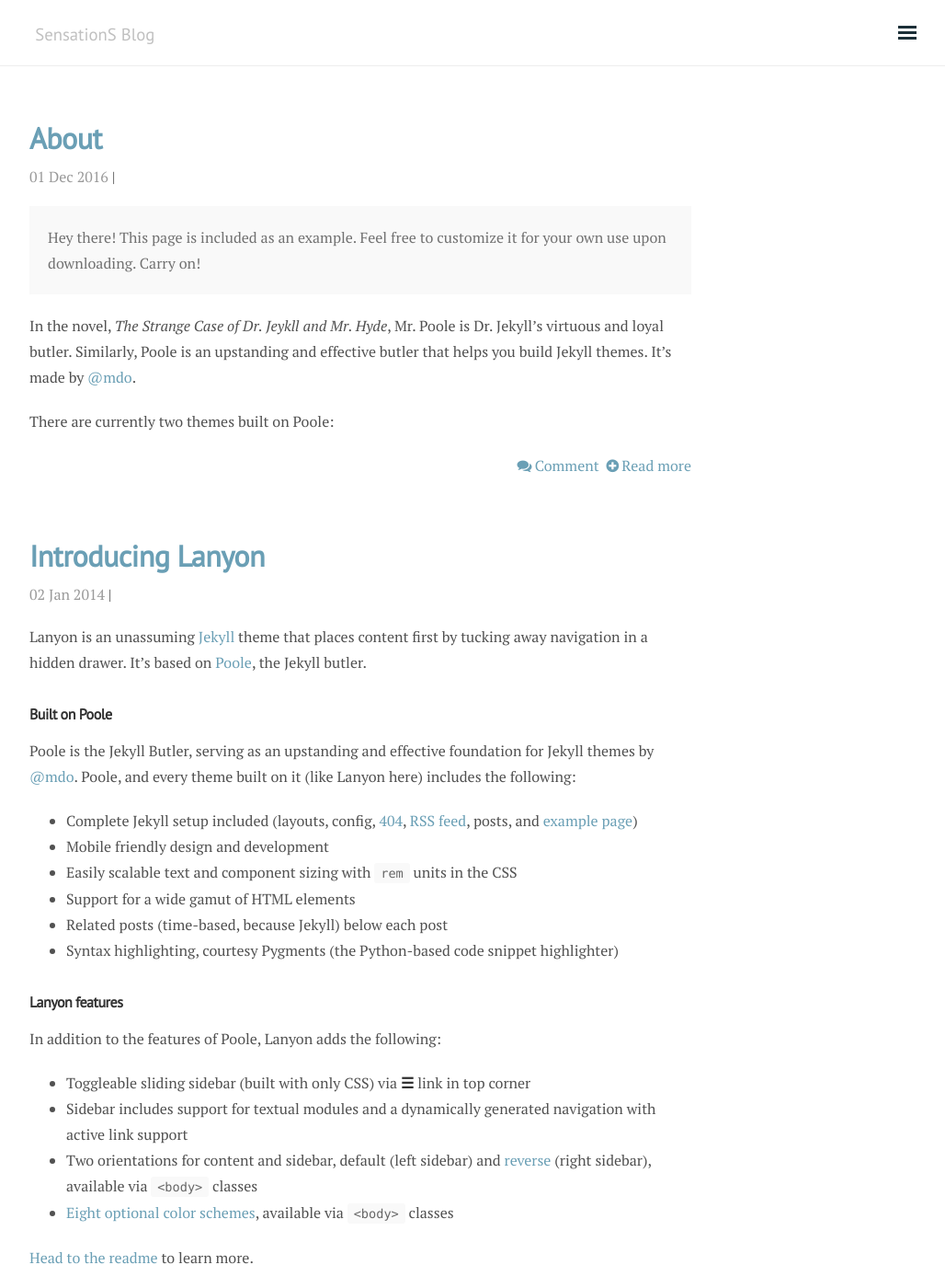
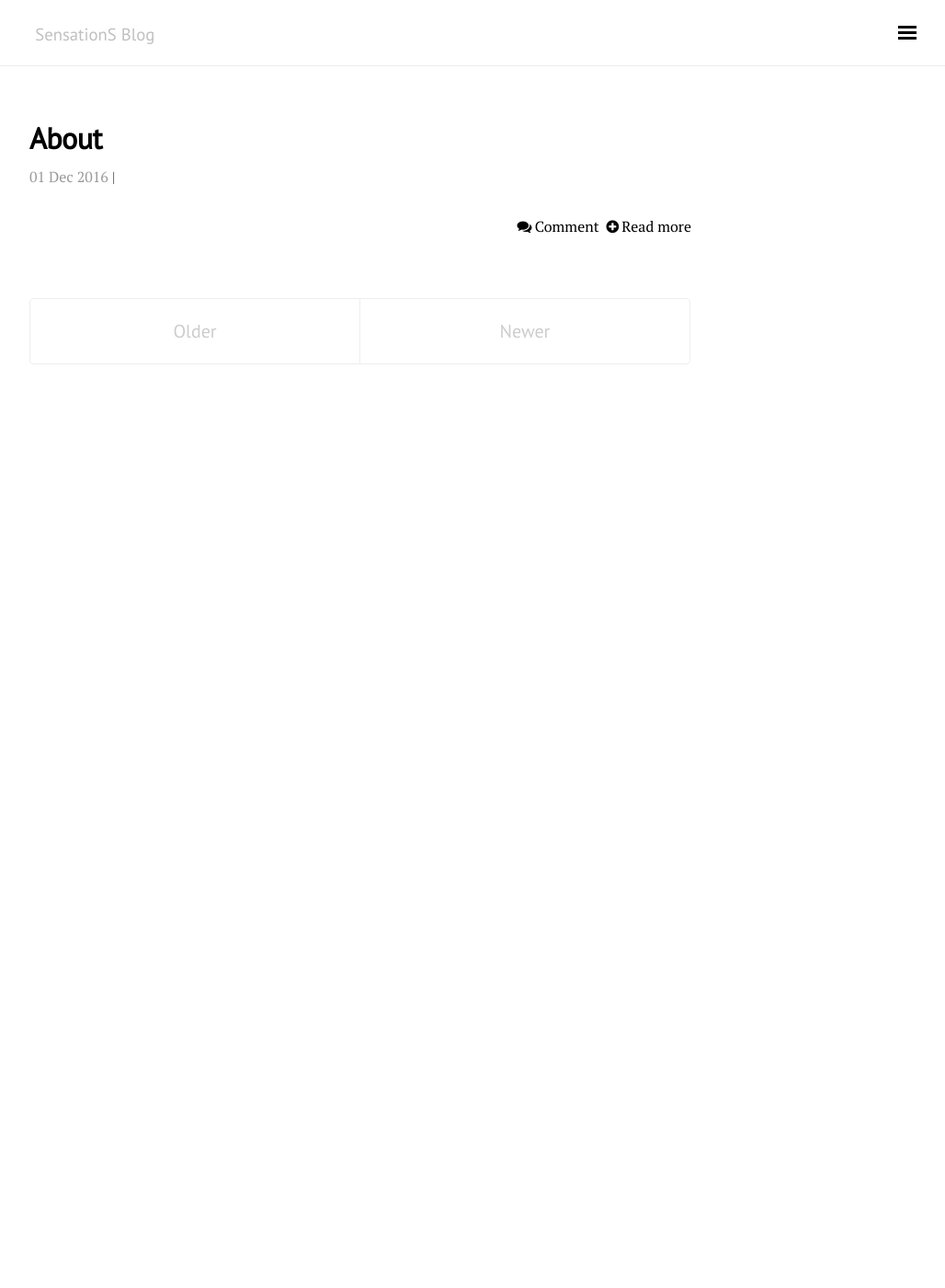
Before and after one commit to SensationS/sensations.github.io, a Jekyll site: the page built from blog/index.html, in a window 1280 px wide and 1400 px high. Shown: the whole window at 92% size, without its empty margins (248-1276 px from the left). Built offline with Jekyll 4.4.1, drawn with Linux system fonts in a browser that asks for light colours; nearby versions of some CDN libraries; the list of posts is cut into pages by our own code; comment, search, counter and statistics services are not loaded; some of the changed text lies outside the part shown.

Commit message:
content update

```diff
--- a/_posts/2013-12-31-whats-jekyll.md
+++ /dev/null
@@ -1,12 +0,0 @@
----
-layout: post
-title: What's Jekyll?
----
-
-[Jekyll](http://jekyllrb.com) is a static site generator, an open-source tool for creating simple yet powerful websites of all shapes and sizes. From [the project's readme](https://github.com/mojombo/jekyll/blob/master/README.markdown):
-
-  > Jekyll is a simple, blog aware, static site generator. It takes a template directory [...] and spits out a complete, static website suitable for serving with Apache or your favorite web server. This is also the engine behind GitHub Pages, which you can use to host your project’s page or blog right here from GitHub.
-
-It's an immensely useful tool and one we encourage you to use here with Lanyon.
-
-Find out more by [visiting the project on GitHub](https://github.com/mojombo/jekyll).
--- a/_posts/2014-01-01-example-content.md
+++ /dev/null
@@ -1,122 +0,0 @@
----
-layout: post
-title: Example content
----
-
-
-<div class="message">
-  Howdy! This is an example blog post that shows several types of HTML content supported in this theme.
-</div>
-
-Cum sociis natoque penatibus et magnis <a href="#">dis parturient montes</a>, nascetur ridiculus mus. *Aenean eu leo quam.* Pellentesque ornare sem lacinia quam venenatis vestibulum. Sed posuere consectetur est at lobortis. Cras mattis consectetur purus sit amet fermentum.
-
-> Curabitur blandit tempus porttitor. Nullam quis risus eget urna mollis ornare vel eu leo. Nullam id dolor id nibh ultricies vehicula ut id elit.
-
-Etiam porta **sem malesuada magna** mollis euismod. Cras mattis consectetur purus sit amet fermentum. Aenean lacinia bibendum nulla sed consectetur.
-
-## Inline HTML elements
-
-HTML defines a long list of available inline tags, a complete list of which can be found on the [Mozilla Developer Network](https://developer.mozilla.org/en-US/docs/Web/HTML/Element).
-
-- **To bold text**, use `<strong>`.
-- *To italicize text*, use `<em>`.
-- Abbreviations, like <abbr title="HyperText Markup Langage">HTML</abbr> should use `<abbr>`, with an optional `title` attribute for the full phrase.
-- Citations, like <cite>&mdash; Mark otto</cite>, should use `<cite>`.
-- <del>Deleted</del> text should use `<del>` and <ins>inserted</ins> text should use `<ins>`.
-- Superscript <sup>text</sup> uses `<sup>` and subscript <sub>text</sub> uses `<sub>`.
-
-Most of these elements are styled by browsers with few modifications on our part.
-
-## Heading
-
-Vivamus sagittis lacus vel augue rutrum faucibus dolor auctor. Duis mollis, est non commodo luctus, nisi erat porttitor ligula, eget lacinia odio sem nec elit. Morbi leo risus, porta ac consectetur ac, vestibulum at eros.
-
-### Code
-
-Cum sociis natoque penatibus et magnis dis `code element` montes, nascetur ridiculus mus.
-
-{% highlight js %}
-// Example can be run directly in your JavaScript console
-
-// Create a function that takes two arguments and returns the sum of those arguments
-var adder = new Function("a", "b", "return a + b");
-
-// Call the function
-adder(2, 6);
-// > 8
-{% endhighlight %}
-
-Aenean lacinia bibendum nulla sed consectetur. Etiam porta sem malesuada magna mollis euismod. Fusce dapibus, tellus ac cursus commodo, tortor mauris condimentum nibh, ut fermentum massa.
-
-### Lists
-
-Cum sociis natoque penatibus et magnis dis parturient montes, nascetur ridiculus mus. Aenean lacinia bibendum nulla sed consectetur. Etiam porta sem malesuada magna mollis euismod. Fusce dapibus, tellus ac cursus commodo, tortor mauris condimentum nibh, ut fermentum massa justo sit amet risus.
-
-* Praesent commodo cursus magna, vel scelerisque nisl consectetur et.
-* Donec id elit non mi porta gravida at eget metus.
-* Nulla vitae elit libero, a pharetra augue.
-
-Donec ullamcorper nulla non metus auctor fringilla. Nulla vitae elit libero, a pharetra augue.
-
-1. Vestibulum id ligula porta felis euismod semper.
-2. Cum sociis natoque penatibus et magnis dis parturient montes, nascetur ridiculus mus.
-3. Maecenas sed diam eget risus varius blandit sit amet non magna.
-
-Cras mattis consectetur purus sit amet fermentum. Sed posuere consectetur est at lobortis.
-
-<dl>
-  <dt>HyperText Markup Language (HTML)</dt>
-  <dd>The language used to describe and define the content of a Web page</dd>
-
-  <dt>Cascading Style Sheets (CSS)</dt>
-  <dd>Used to describe the appearance of Web content</dd>
-
-  <dt>JavaScript (JS)</dt>
-  <dd>The programming language used to build advanced Web sites and applications</dd>
-</dl>
-
-Integer posuere erat a ante venenatis dapibus posuere velit aliquet. Morbi leo risus, porta ac consectetur ac, vestibulum at eros. Nullam quis risus eget urna mollis ornare vel eu leo.
-
-### Tables
-
-Aenean lacinia bibendum nulla sed consectetur. Lorem ipsum dolor sit amet, consectetur adipiscing elit.
-
-<table>
-  <thead>
-    <tr>
-      <th>Name</th>
-      <th>Upvotes</th>
-      <th>Downvotes</th>
-    </tr>
-  </thead>
-  <tfoot>
-    <tr>
-      <td>Totals</td>
-      <td>21</td>
-      <td>23</td>
-    </tr>
-  </tfoot>
-  <tbody>
-    <tr>
-      <td>Alice</td>
-      <td>10</td>
-      <td>11</td>
-    </tr>
-    <tr>
-      <td>Bob</td>
-      <td>4</td>
-      <td>3</td>
-    </tr>
-    <tr>
-      <td>Charlie</td>
-      <td>7</td>
-      <td>9</td>
-    </tr>
-  </tbody>
-</table>
-
-Nullam id dolor id nibh ultricies vehicula ut id elit. Sed posuere consectetur est at lobortis. Nullam quis risus eget urna mollis ornare vel eu leo.
-
------
-
-Want to see something else added? <a href="https://github.com/poole/poole/issues/new">Open an issue.</a>
--- a/_posts/2014-01-02-introducing-lanyon.md
+++ /dev/null
@@ -1,38 +0,0 @@
----
-layout: post
-title: Introducing Lanyon
----
-
-Lanyon is an unassuming [Jekyll](http://jekyllrb.com) theme that places content first by tucking away navigation in a hidden drawer. It's based on [Poole](http://getpoole.com), the Jekyll butler.
-
-### Built on Poole
-
-Poole is the Jekyll Butler, serving as an upstanding and effective foundation for Jekyll themes by [@mdo](https://twitter.com/mdo). Poole, and every theme built on it (like Lanyon here) includes the following:
-
-* Complete Jekyll setup included (layouts, config, [404](/404), [RSS feed](/atom.xml), posts, and [example page](/about))
-* Mobile friendly design and development
-* Easily scalable text and component sizing with `rem` units in the CSS
-* Support for a wide gamut of HTML elements
-* Related posts (time-based, because Jekyll) below each post
-* Syntax highlighting, courtesy Pygments (the Python-based code snippet highlighter)
-
-### Lanyon features
-
-In addition to the features of Poole, Lanyon adds the following:
-
-* Toggleable sliding sidebar (built with only CSS) via **☰** link in top corner
-* Sidebar includes support for textual modules and a dynamically generated navigation with active link support
-* Two orientations for content and sidebar, default (left sidebar) and [reverse](https://github.com/poole/lanyon#reverse-layout) (right sidebar), available via `<body>` classes
-* [Eight optional color schemes](https://github.com/poole/lanyon#themes), available via `<body>` classes
-
-[Head to the readme](https://github.com/poole/lanyon#readme) to learn more.
-
-### Browser support
-
-Lanyon is by preference a forward-thinking project. In addition to the latest versions of Chrome, Safari (mobile and desktop), and Firefox, it is only compatible with Internet Explorer 9 and above.
-
-### Download
-
-Lanyon is developed on and hosted with GitHub. Head to the <a href="https://github.com/poole/lanyon">GitHub repository</a> for downloads, bug reports, and features requests.
-
-Thanks!
--- a/_posts/2016-12-01-first-post.md
+++ b/_posts/2016-12-01-first-post.md
@@ -2,11 +2,3 @@
 layout: page
 title: About
 ---
-
-<p class="message">
-  Hey there! This page is included as an example. Feel free to customize it for your own use upon downloading. Carry on!
-  </p>
-
-  In the novel, *The Strange Case of Dr. Jeykll and Mr. Hyde*, Mr. Poole is Dr. Jekyll's virtuous and loyal butler. Similarly, Poole is an upstanding and effective butler that helps you build Jekyll themes. It's made by [@mdo](https://twitter.com/mdo).
-
-  There are currently two themes built on Poole:
--- a/_scss/_config.scss
+++ b/_scss/_config.scss
@@ -15,7 +15,7 @@ $white:      #fff;
 $lightgrey:  #eee;
 $black:      #000;
 
-$theme-color: $blue;
+$theme-color: $black;
 $theme-color-dark: darken($theme-color, 40%);
 
 $post-date-color: #9a9a9a;
```
Also changed, not shown: 12 other files.
